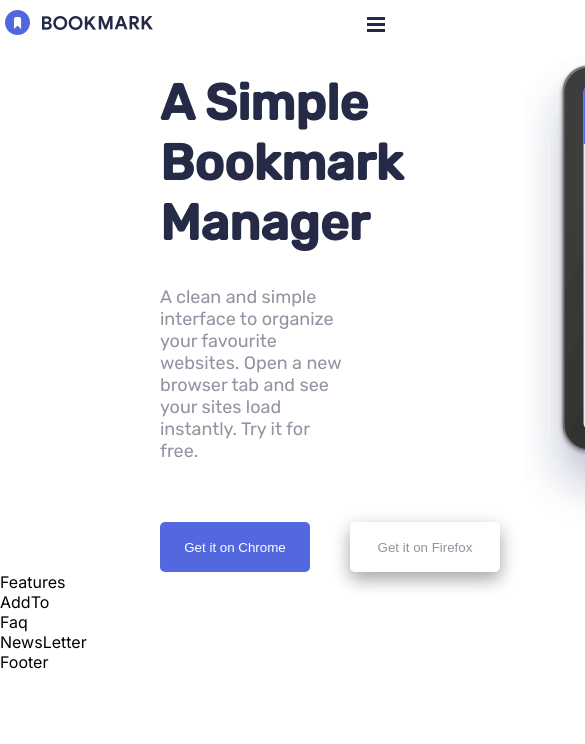
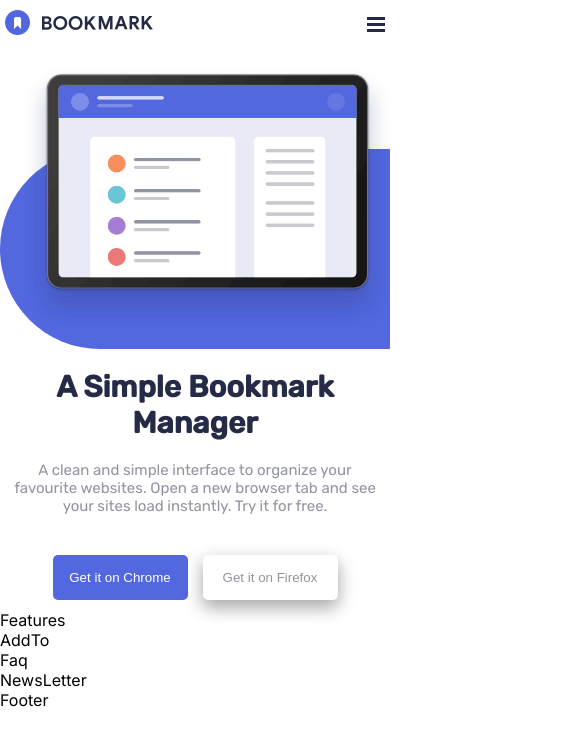
Before and after one commit to chinmayagarwal3007/bookmark-landing-page, a Next.js app: page / in a window 390 px wide. Shown: the top 744 px of the page, 585 px wide, since content can reach past the window. Built offline with nearby package versions, Linux system fonts and the light colour scheme.

Commit message:
About complete

```diff
--- a/src/components/about/About.jsx
+++ b/src/components/about/About.jsx
@@ -19,7 +19,6 @@ const About = () => {
         <Image src='/illustration-hero.png' alt='img' width = {657} height={466} className={styles.img} />
         <div className={styles.block}></div>
       </div>
-
     </div>
   )
 }
--- a/src/components/about/about.module.css
+++ b/src/components/about/about.module.css
@@ -86,6 +86,102 @@
 
 
 @media (max-width: 764px) {
+
+    .container{
+        flex-direction: column;
+        margin: 10px;
+
+        align-items: center;
+
+        justify-content: center;
+    }
+    .image{
+        order: -1;
+    }
+    .info{
+        display: flex;
+        flex-direction: column;
+        margin: 0px;
+        align-items: center;
+        text-align: center;
+        justify-content: center;
+    }
+    .content{
+        display: flex;
+        align-items: center;
+        justify-content: center;
+        text-align: center;
+        margin: 0px;
+        font-size: 15px;
+        align-items: center;
+    }
+    .heading{
+        display: flex;
+        color: hsl(229, 31%, 21%);
+        align-items: center;
+        justify-content: center;
+        font-size: 30px;
+    }
+    .buttons{
+        display: flex;
+        align-items: center;
+        gap: 15px;
+        margin-top: 40px;
+    }
+    .img{
+        width: 365px;
+        height: 258.889px;
+        top: 20px;
+        right: 0px;
+    }
+    .block{
+        height: 200px;
+        width: 390px;
+        border-bottom-left-radius: 100px;
+        border-top-left-radius: 100px;
+    }
+
+    .chrome{
+        width: 135px;
+        height: 45px;
+    }
+
+    .firefox{
+        width: 135px;
+        height: 45px;
+    }
+
+    @media (max-width: 320px){
+        .content{
+            font-size: 14px;
+        }
+        .heading{
+            font-size: 28px;
+        }
+        .block{
+            height: 150px;
+            width: 300px;
+            border-bottom-left-radius: 80px;
+            border-top-left-radius: 80px;
+        }
+
+        .chrome{
+            width: 120px;
+            height: 40px;
+        }
+
+        .firefox{
+            width: 120px;
+            height: 40px;
+        }
+        .img{
+            width: 298.1818px;
+            height: 211.819px;
+
+            /* height: 656;
+            width: 466; */
+        }
+    }
 }
 
 /* Styles for small tablets */
```
